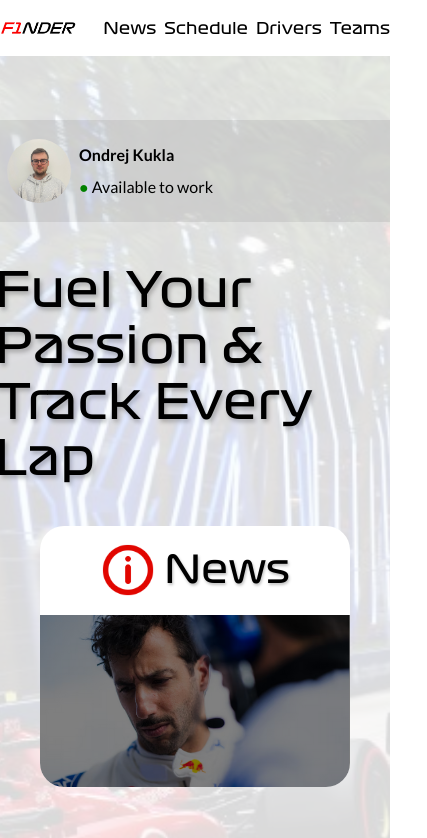
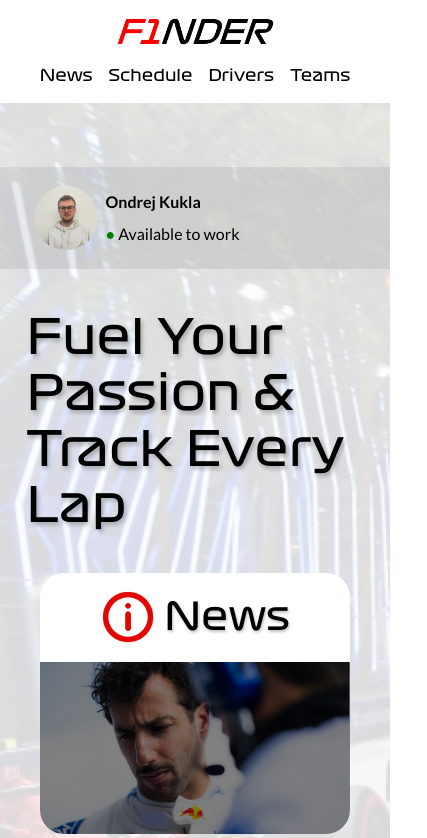
Before and after one commit to ondrejkukla/F1nder, a React (Vite) app: page / in a window 390 px wide. Shown: the top 838 px of the page, 427 px wide, since content can reach past the window. Built offline with nearby package versions, Linux system fonts and the light colour scheme; no server answers.

Commit message:
mobile version fix

```diff
--- a/src/components/Calendar/Calendar.css
+++ b/src/components/Calendar/Calendar.css
@@ -74,9 +74,9 @@
 	}
 }
 
-@media only screen and (max-width: 492px) {
+@media only screen and (max-width: 480px) {
 	.calendar__container {
-		width: 400px;
+		width: 337px;
 		height: 840px;
 	}
 }
--- a/src/components/Footer/Footer.css
+++ b/src/components/Footer/Footer.css
@@ -71,8 +71,14 @@
 	}
 }
 
-@media only screen and (max-width: 492px) {
+@media only screen and (max-width: 480px) {
 	.footer__container {
-		width: 400px;
+		width: 337px;
+		flex-direction: column-reverse;
+		gap: 16px;
+	}
+
+	.footer__logo {
+		height: 45px;
 	}
 }
--- a/src/components/Header/Header.css
+++ b/src/components/Header/Header.css
@@ -81,16 +81,18 @@ html {
 	}
 }
 
-@media only screen and (max-width: 492px) {
+@media only screen and (max-width: 480px) {
 	.header__container {
-		width: 400px;
+		width: 337px;
+		flex-direction: column;
+		gap: 16px;
 	}
 
 	.header__logo {
-		width: 76px;
+		width: 160px;
 	}
 
 	.header__tabs {
-		gap: 8px;
+		gap: 16px;
 	}
 }
--- a/src/components/Hero/Hero.css
+++ b/src/components/Hero/Hero.css
@@ -108,12 +108,12 @@
 	}
 }
 
-@media only screen and (max-width: 492px) {
+@media only screen and (max-width: 480px) {
 	.businessCard__container2 {
-		width: 400px;
+		width: 337px;
 	}
 
 	.hero__container {
-		width: 400px;
+		width: 337px;
 	}
 }
--- a/src/components/News/News.css
+++ b/src/components/News/News.css
@@ -78,8 +78,12 @@
 	}
 }
 
-@media only screen and (max-width: 492px) {
+@media only screen and (max-width: 480px) {
 	.news__container {
-		width: 400px;
+		width: 337px;
+	}
+
+	.news__content {
+		grid-template: repeat(6, 325px) / repeat(1, 297px);
 	}
 }
--- a/src/components/Results/Results.css
+++ b/src/components/Results/Results.css
@@ -64,8 +64,8 @@
 	}
 }
 
-@media only screen and (max-width: 492px) {
+@media only screen and (max-width: 480px) {
 	.results__container {
-		width: 400px;
+		width: 337px;
 	}
 }
--- a/src/components/Story/Story.css
+++ b/src/components/Story/Story.css
@@ -43,4 +43,8 @@
 		width: 95%;
 		font-size: 18px;
 	}
+
+	.story__container {
+		height: 100%;
+	}
 }
--- a/src/components/Tab/Tab.css
+++ b/src/components/Tab/Tab.css
@@ -25,7 +25,7 @@
 	}
 }
 
-@media only screen and (max-width: 492px) {
+@media only screen and (max-width: 480px) {
 	.header__tab {
 		font-size: 16px;
 	}
```
